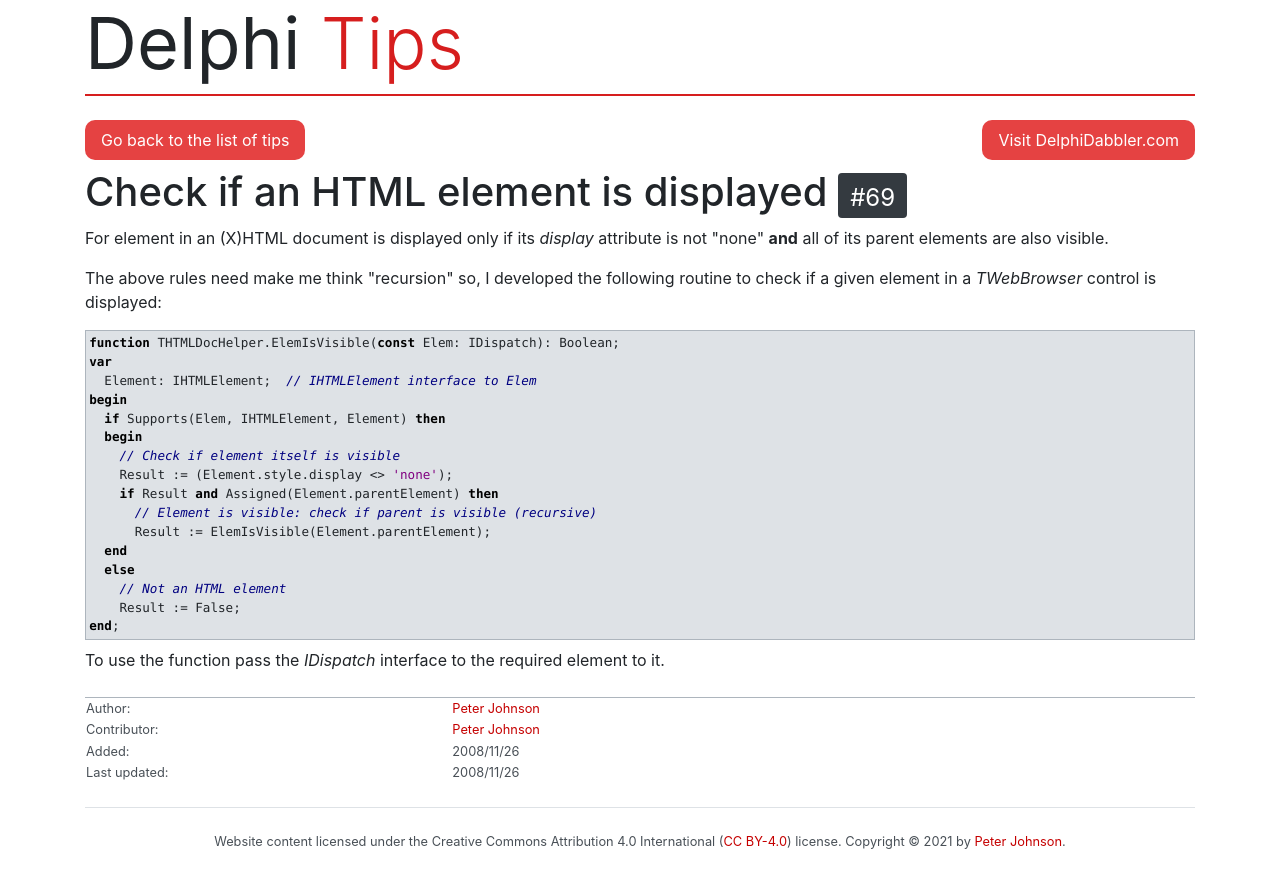
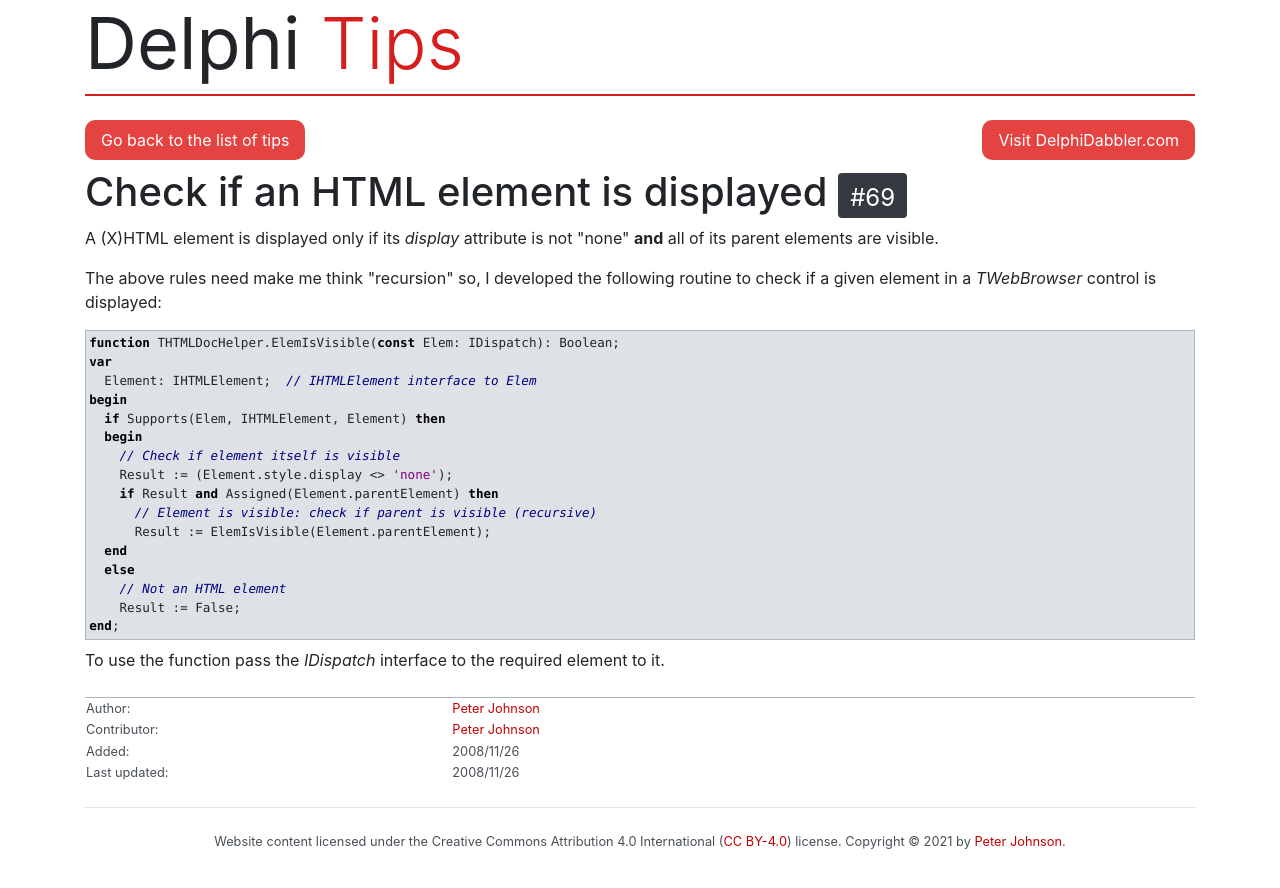
Before and after one commit to delphidabbler/delphi-tips, a Jekyll site: the page built from docs/_tips/69.html, in a window 1280 px wide. Shown: the top 888 px of the page. Built offline with Jekyll 4.4.1, drawn with Linux system fonts in a browser that asks for light colours.

Commit message:
Rewrite garbled text in tip 69. Fixes #15

```diff
--- a/docs/_tips/69.html
+++ b/docs/_tips/69.html
@@ -1,9 +1,9 @@
 ---
 ---
 <p>
-  For element in an (X)HTML document is displayed only if its
+  A (X)HTML element is displayed only if its
   <var>display</var> attribute is not &quot;none&quot; <strong>and</strong>
-  all of its parent elements are also visible.
+  all of its parent elements are visible.
 </p>
 
 <p>
```
